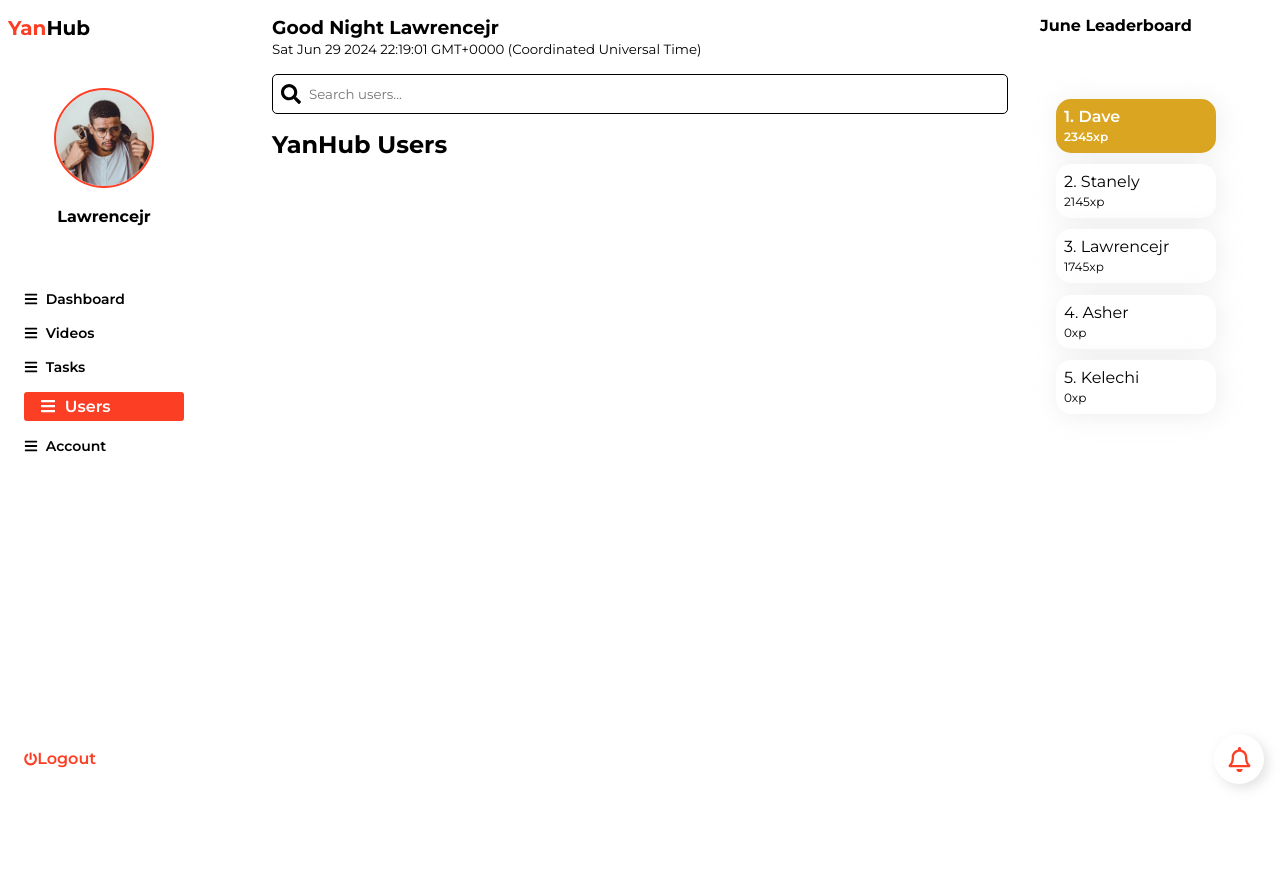
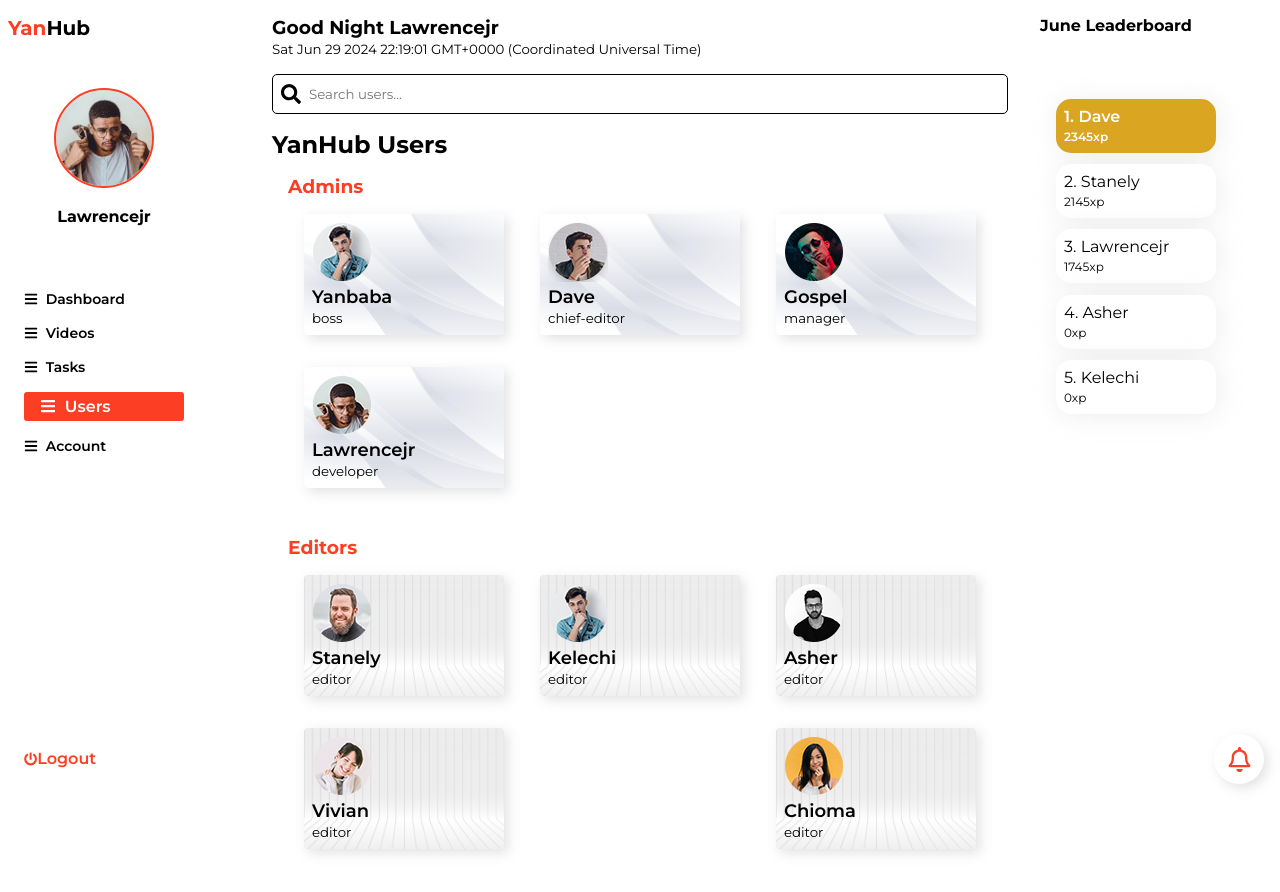
Before and after one commit to lawrencejr5/yanhub, a React (Create React App) app in the folder client/: page /users in a window 1280 px wide. Shown: the top 892 px of the page. Before the commit the page ends 800 px from the top, so only its background shows below. Built offline with nearby package versions, Linux system fonts and the light colour scheme.

Commit message:
users layout done

```diff
--- a/client/src/data/users.js
+++ b/client/src/data/users.js
@@ -1,42 +1,65 @@
 export const users = [
   {
-    id: 1,
-    username: "lawrencejr",
-    pic: "user-9.png",
+    id: 5,
+    username: "yanbaba",
+    admin: true,
+    role: "boss",
+    pic: "user-4.png",
   },
   {
     id: 2,
     username: "dave",
+    admin: true,
+    role: "chief-editor",
     pic: "user-2.png",
   },
   {
     id: 3,
     username: "stanely",
+    admin: false,
+    role: "editor",
     pic: "user-3.png",
   },
   {
     id: 4,
     username: "kelechi",
+    admin: false,
+    role: "editor",
     pic: "user-4.png",
   },
   {
     id: 5,
     username: "asher",
-    pic: "user-6.png",
+    admin: false,
+    role: "editor",
+    pic: "user-5.png",
   },
   {
     id: 5,
     username: "vivian",
-    pic: "user-5.png",
+    admin: false,
+    role: "editor",
+    pic: "user-9.png",
   },
   {
     id: 5,
     username: "chioma",
+    admin: false,
+    role: "editor",
     pic: "user-8.png",
   },
   {
     id: 5,
-    username: "manager",
+    username: "gospel",
+    admin: true,
+    role: "manager",
     pic: "user-7.png",
   },
+  {
+    id: 1,
+    username: "lawrencejr",
+    pic: "user-6.png",
+    admin: true,
+    role: "developer",
+  },
 ];
--- a/client/src/data/videos.js
+++ b/client/src/data/videos.js
@@ -1,3 +1,42 @@
+export const shows = [
+  {
+    id: 1,
+    img: "white1.jpg",
+    show: "Gbam",
+    numOfVids: 7,
+  },
+  {
+    id: 2,
+    img: "red1.jpg",
+    show: "Umu Ada",
+    numOfVids: 3,
+  },
+  {
+    id: 3,
+    img: "red1.jpg",
+    show: "Obiagelli Studios",
+    numOfVids: 5,
+  },
+  {
+    id: 4,
+    img: "red1.jpg",
+    show: "Oku na Uka",
+    numOfVids: 9,
+  },
+  {
+    id: 5,
+    img: "red1.jpg",
+    show: "Oku Di Over",
+    numOfVids: 6,
+  },
+  {
+    id: 1,
+    img: "red1.jpg",
+    show: "O set eh",
+    numOfVids: 2,
+  },
+];
+
 export const videos = [
   {
     id: 1,
@@ -193,42 +232,3 @@ export const videos = [
     dur: "",
   },
 ];
-
-export const shows = [
-  {
-    id: 1,
-    img: "white1.jpg",
-    show: "Gbam",
-    numOfVids: 7,
-  },
-  {
-    id: 2,
-    img: "red1.jpg",
-    show: "Umu Ada",
-    numOfVids: 3,
-  },
-  {
-    id: 3,
-    img: "red1.jpg",
-    show: "Obiagelli Studios",
-    numOfVids: 5,
-  },
-  {
-    id: 4,
-    img: "red1.jpg",
-    show: "Oku na Uka",
-    numOfVids: 9,
-  },
-  {
-    id: 5,
-    img: "red1.jpg",
-    show: "Oku Di Over",
-    numOfVids: 6,
-  },
-  {
-    id: 1,
-    img: "red1.jpg",
-    show: "O set eh",
-    numOfVids: 2,
-  },
-];
--- a/client/src/index.css
+++ b/client/src/index.css
@@ -650,26 +650,26 @@ main {
   display: flex;
   align-items: center;
 }
-.tasks-main .body .header .sort-nav{
+.tasks-main .body .header .sort-nav {
   width: 97%;
   margin: 1.5rem 0;
   display: flex;
   align-items: center;
   justify-content: space-between;
   border: 1px solid black;
-  padding: .5rem;
+  padding: 0.5rem;
   border-radius: 5px;
 }
-.tasks-main .body .header .sort-nav button{
+.tasks-main .body .header .sort-nav button {
   width: 40%;
-  padding: .5rem;
+  padding: 0.5rem;
   font-weight: 600;
   border: none;
   outline: none;
   border-radius: 15px;
   background: transparent;
 }
-.tasks-main .body .header .sort-nav .active{
+.tasks-main .body .header .sort-nav .active {
   background-color: var(--primary);
   color: var(--secondary2);
 }
@@ -1025,3 +1025,35 @@ main {
 .users-main .body {
   padding: 1rem;
 }
+
+.users-main .admins-container {
+  padding: 1rem;
+  display: flex;
+  justify-content: space-between;
+  flex-wrap: wrap;
+}
+.users-main .admins-container h3 {
+  flex-basis: 100%;
+  color: var(--primary);
+}
+.users-main .user-box {
+  width: 200px;
+  background-position: center;
+  background-size: cover;
+  background-repeat: no-repeat;
+  box-shadow: var(--box-shadow2);
+  margin: 1rem;
+  border-radius: 4px;
+  padding: 0.5rem;
+}
+.users-main #admin {
+  background-image: url(../public/imgs/background/white1.jpg);
+}
+.users-main #editor {
+  background-image: url(../public/imgs/background/white3.jpg);
+}
+.users-main .user-box p {
+  text-transform: capitalize;
+  font-weight: 600;
+  font-size: 18px;
+}
--- a/client/src/pages/Users.jsx
+++ b/client/src/pages/Users.jsx
@@ -6,10 +6,17 @@ import Bell from "../components/Bell";
 import Greet from "../components/Greet";
 import SearchBox from "../components/SearchBox";
 
+import { users } from "../data/users";
+import { Link } from "react-router-dom";
+
 const Users = () => {
   useEffect(() => {
     document.title = "Yanhub - Users";
   }, []);
+
+  const admins = users.filter((user) => user.admin === true);
+  const editors = users.filter((user) => user.admin === false);
+
   return (
     <main className="grid-body users-main">
       <Nav />
@@ -17,6 +24,32 @@ const Users = () => {
         <Greet />
         <SearchBox />
         <h1>YanHub Users</h1>
+        <div className="admins-container">
+          <h3>Admins</h3>
+          {admins.map((admin, index) => {
+            const { username, pic, role } = admin;
+            return (
+              <div className="user-box" id="admin" key={index}>
+                <img src={`/imgs/user/${pic}`} alt="" />
+                <p>{username}</p>
+                <small>{role}</small>
+              </div>
+            );
+          })}
+        </div>
+        <div className="admins-container">
+          <h3>Editors</h3>
+          {editors.map((editor, index) => {
+            const { username, pic, role } = editor;
+            return (
+              <div className="user-box" id="editor" key={index}>
+                <img src={`/imgs/user/${pic}`} alt="" />
+                <p>{username}</p>
+                <small>{role}</small>
+              </div>
+            );
+          })}
+        </div>
       </section>
       <LeaderboardNav />
       <Bell />
```
